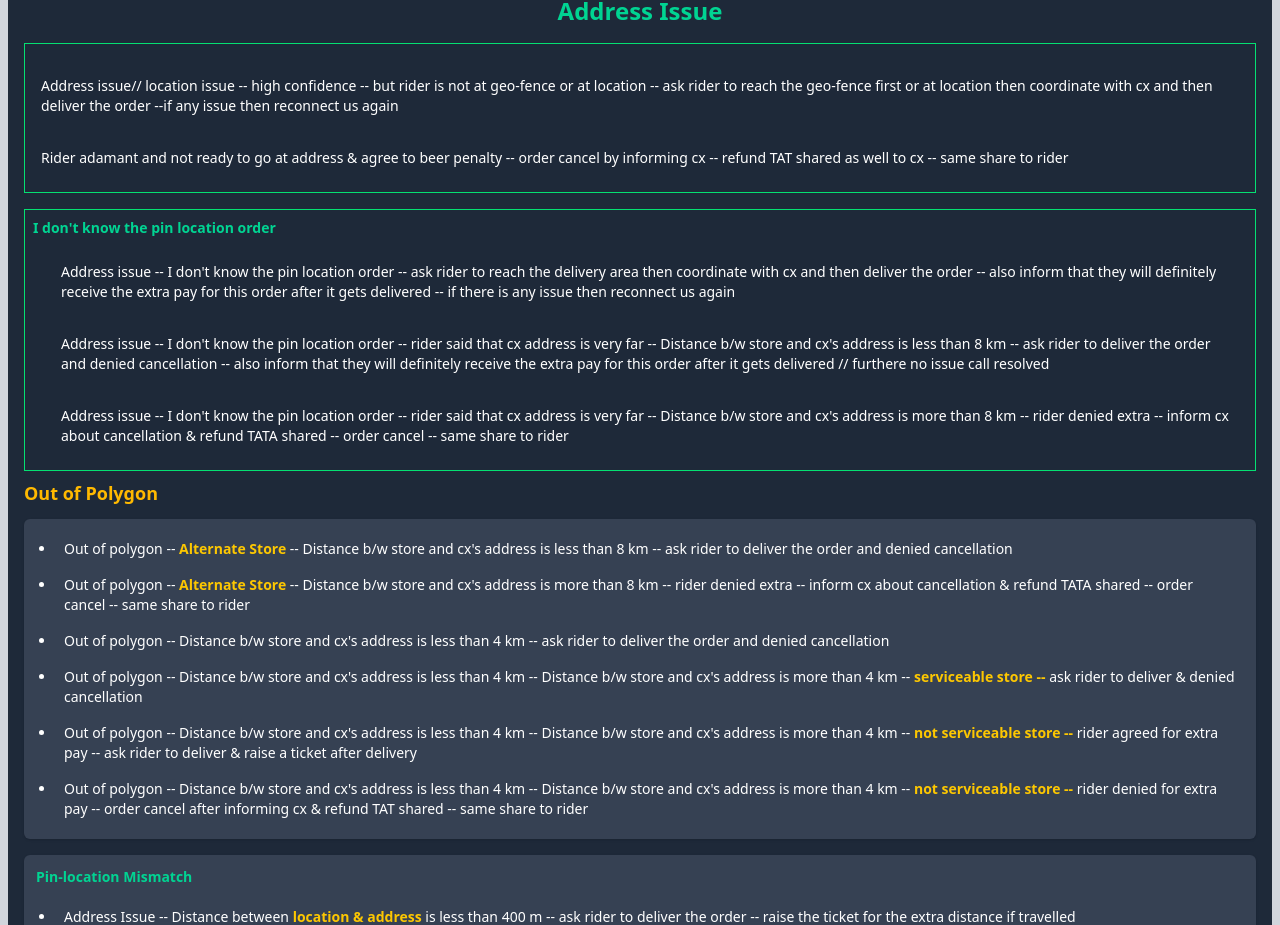
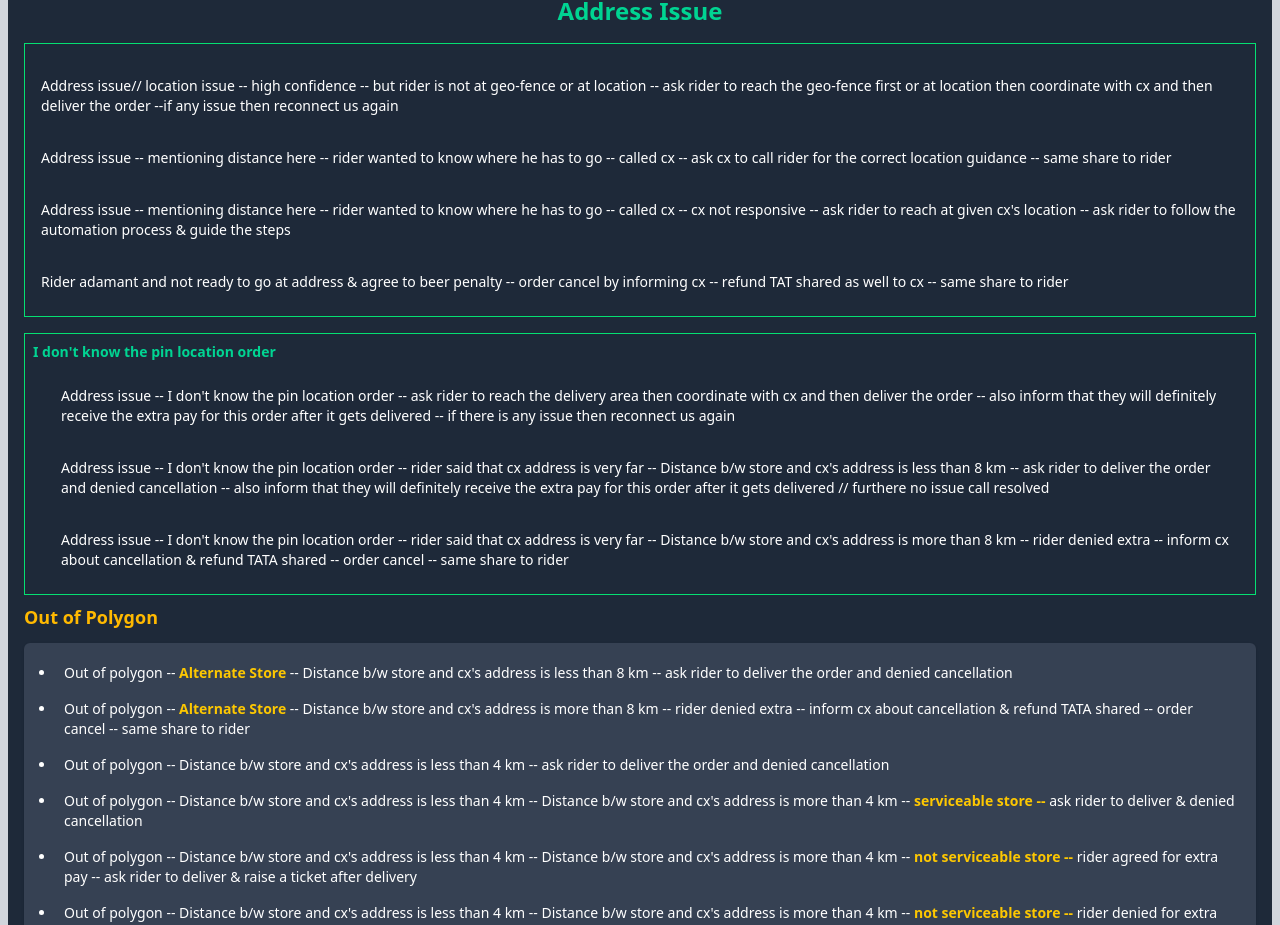
Before and after one commit to Code-with-Sahani/Blinket-DP, a React (Vite) app: page / in a window 1280 px wide. Shown: the part 10835-11760 px from the top of the page. Built offline with nearby package versions, Linux system fonts and the light colour scheme.

Commit message:
Update AddressIssue.jsx

```diff
--- a/src/Components/AddressIssue.jsx
+++ b/src/Components/AddressIssue.jsx
@@ -16,6 +16,14 @@ const AddressIssue = () => {
 
                 <p className="text-sm mb-2 mt-4 p-2">
                      Address issue// location issue -- high confidence -- but rider is not at geo-fence or at location -- ask rider to reach the geo-fence first or at location then coordinate with cx and then deliver the order --if any issue then reconnect us again
+                </p>
+
+                <p className="text-sm mb-2 mt-4 p-2">
+                    Address issue -- mentioning distance here --  rider wanted to know where he has to go -- called cx -- ask cx to call rider for the correct location guidance -- same share to rider
+                </p>
+
+                <p className="text-sm mb-2 mt-4 p-2">
+                    Address issue -- mentioning distance here --  rider wanted to know where he has to go -- called cx -- cx not responsive -- ask rider to reach at given cx's location -- ask rider to follow the automation process & guide the steps
                 </p>
 
                 <p className="text-sm mb-2 mt-4 p-2">
```
